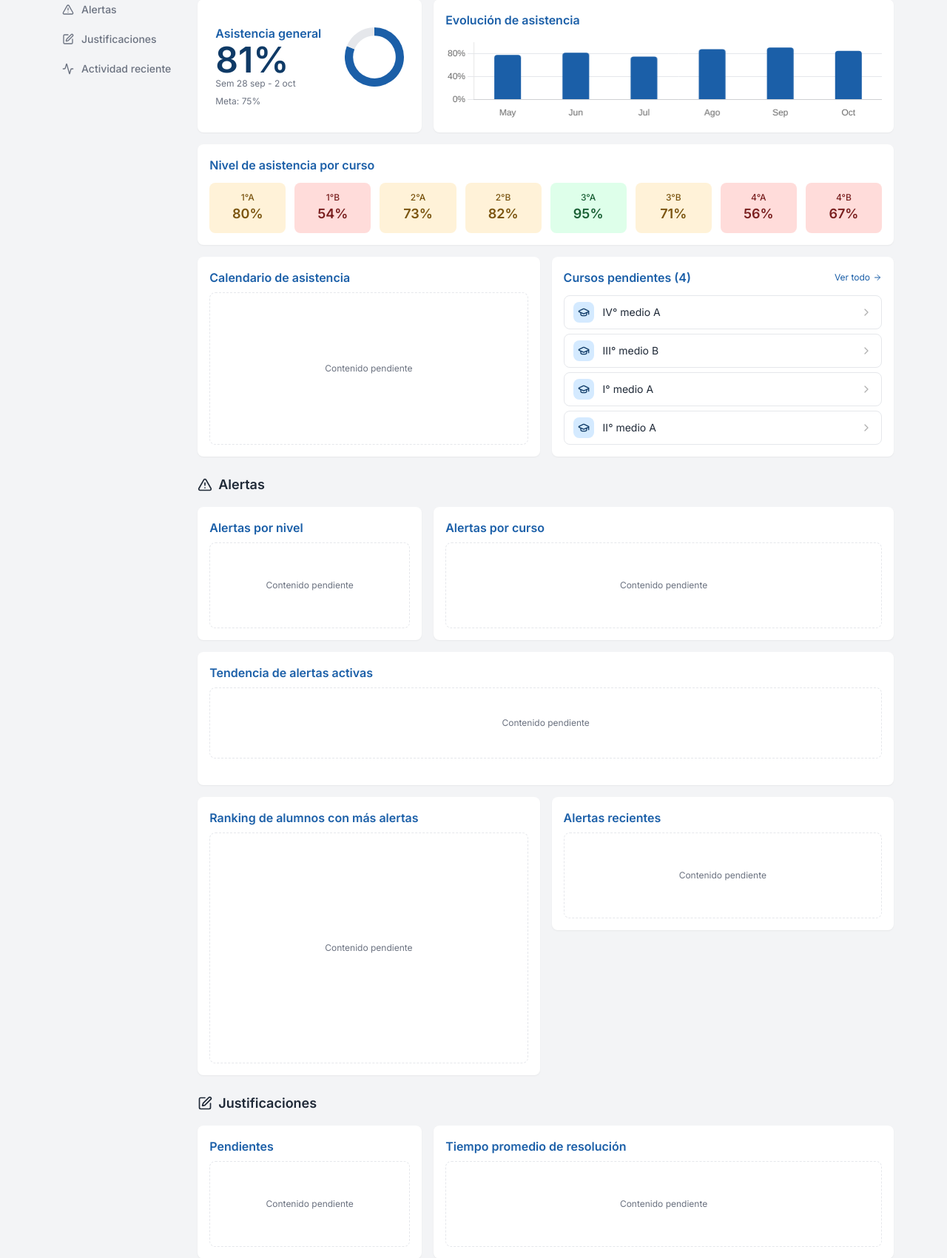
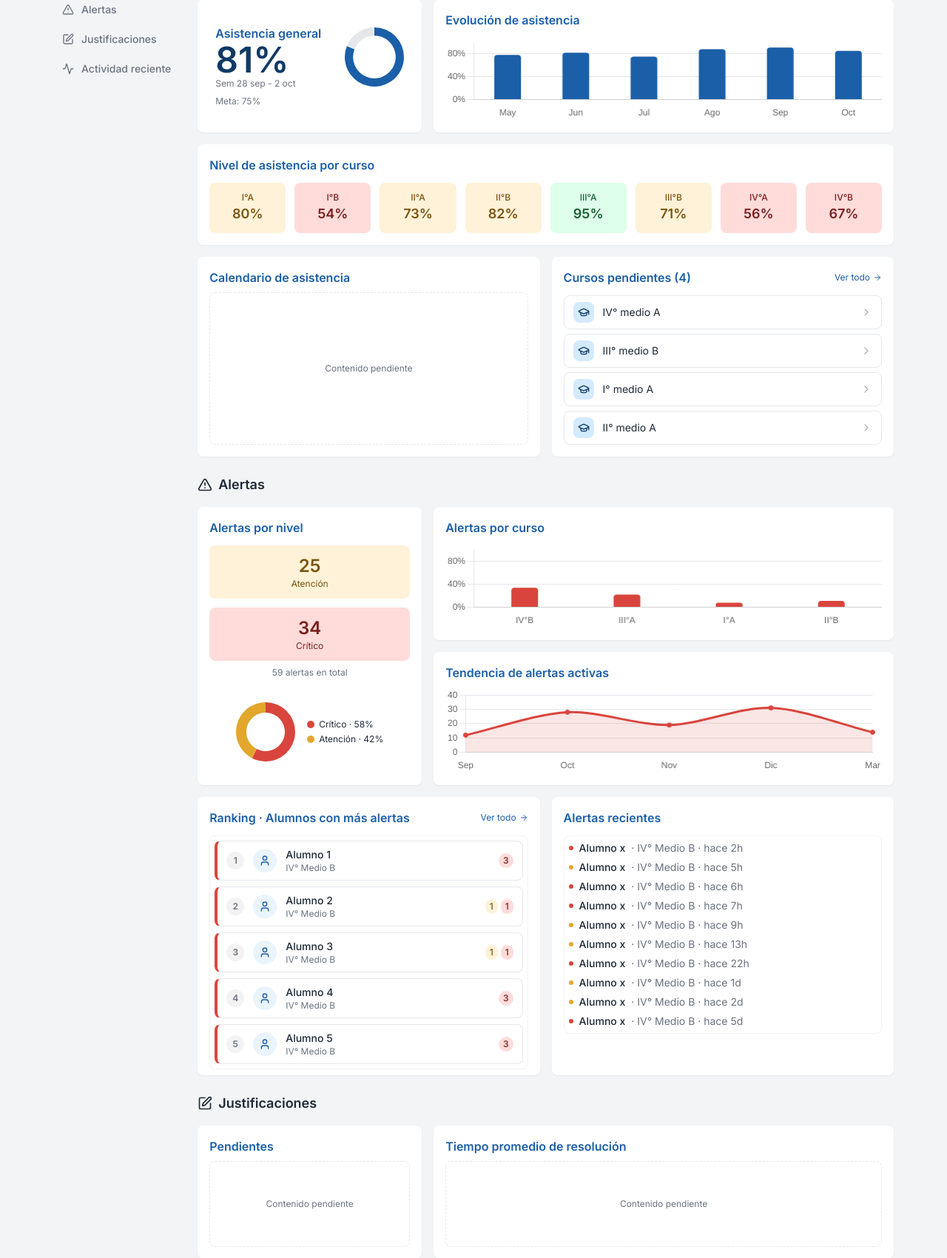
Before and after one commit to shyupss/Sistema-Gestor-Asistencia_Liceo-Santa-Maria-la-Blanca, a Django app: page /monitoreo/ in a window 1280 px wide. Shown: the part 298-1998 px from the top of the page at 74% size. Run offline with Django 5.2, Linux system fonts and the light colour scheme; some libraries are stand-ins or nearby versions.

Commit message:
monitoreo: frontend sección de alertas

```diff
--- a/asistencia_lsmb/monitoreo/templates/monitoreo/pages/alertas.html
+++ b/asistencia_lsmb/monitoreo/templates/monitoreo/pages/alertas.html
@@ -3,43 +3,115 @@
 <div class="mt-4 flex flex-col gap-4 lg:grid lg:grid-cols-12 lg:auto-rows-[180px] lg:grid-flow-dense lg:gap-4">
 
     <!-- Alertas por nivel -->
-    <div class="rounded-lg bg-blanco-tarjeta p-4 shadow-sm lg:col-span-4">
+    <div class="rounded-lg bg-blanco-tarjeta p-4 shadow-sm lg:col-span-4 lg:row-span-2">
         <p class="text-base font-semibold text-azul">Alertas por nivel</p>
-        <div class="mt-2 flex h-24 items-center justify-center rounded-lg border border-dashed border-gris-claro text-xs text-gris-texto lg:h-[calc(100%-2rem)]">
-            Contenido pendiente
+
+        <div class="mt-3 grid grid-cols-2 lg:grid-cols-1 gap-3">
+            <div class="rounded-lg bg-amarillo-fondo p-3 text-center">
+                <p class="text-2xl font-semibold text-amarillo-oscuro">{{ alertas_por_nivel.atencion }}</p>
+                <p class="text-xs text-amarillo-oscuro">Atención</p>
+            </div>
+            <div class="rounded-lg bg-rojo-fondo p-3 text-center">
+                <p class="text-2xl font-semibold text-rojo-oscuro">{{ alertas_por_nivel.critico }}</p>
+                <p class="text-xs text-rojo-oscuro">Crítico</p>
+            </div>
+        </div>
+        <p class="mt-2 text-center text-xs text-gris-texto">{{ alertas_por_nivel.total }} alertas en total</p>
+
+        <div class="mt-4 mb-2 lg:mt-8 lg:mb-0 flex items-center justify-center gap-4">
+            <div class="relative h-20 w-20 shrink-0">
+                <canvas id="grafico-alertas-nivel"></canvas>
+            </div>
+            <ul class="space-y-1 text-xs text-negro-texto">
+                <li class="flex items-center gap-1.5"><span class="h-2.5 w-2.5 shrink-0 rounded-full bg-rojo"></span>Crítico · {{ alertas_por_nivel.pct_critico }}%</li>
+                <li class="flex items-center gap-1.5"><span class="h-2.5 w-2.5 shrink-0 rounded-full bg-amarillo"></span>Atención · {{ alertas_por_nivel.pct_atencion }}%</li>
+            </ul>
         </div>
     </div>
+    {{ alertas_por_nivel|json_script:"datos-alertas-nivel" }}
 
     <!-- Alertas por curso -->
     <div class="rounded-lg bg-blanco-tarjeta p-4 shadow-sm lg:col-span-8">
         <p class="text-base font-semibold text-azul">Alertas por curso</p>
-        <div class="mt-2 flex h-24 items-center justify-center rounded-lg border border-dashed border-gris-claro text-xs text-gris-texto lg:h-[calc(100%-2rem)]">
-            Contenido pendiente
+        <div class="relative mt-2 h-32 lg:h-[calc(100%-2rem)]">
+            <canvas id="grafico-alertas-curso"></canvas>
         </div>
     </div>
+    {{ alertas_por_curso|json_script:"datos-alertas-curso" }}
 
     <!-- Tendencia de alertas activas -->
-    <div class="rounded-lg bg-blanco-tarjeta p-4 shadow-sm lg:col-span-12">
+    <div class="rounded-lg bg-blanco-tarjeta p-4 shadow-sm lg:col-span-8">
         <p class="text-base font-semibold text-azul">Tendencia de alertas activas</p>
-        <div class="mt-2 flex h-24 items-center justify-center rounded-lg border border-dashed border-gris-claro text-xs text-gris-texto">
-            Contenido pendiente
+        <div class="relative mt-2 h-32 lg:h-[calc(100%-2rem)]">
+            <canvas id="grafico-tendencia-alertas"></canvas>
         </div>
     </div>
+    {{ tendencia_alertas|json_script:"datos-tendencia-alertas" }}
 
     <!-- Ranking alertas -->
     <div class="rounded-lg bg-blanco-tarjeta p-4 shadow-sm lg:col-span-6 lg:row-span-2">
-        <p class="text-base font-semibold text-azul">Ranking de alumnos con más alertas</p>
-        <div class="mt-2 flex h-24 items-center justify-center rounded-lg border border-dashed border-gris-claro text-xs text-gris-texto lg:h-[calc(100%-2rem)]">
-            Contenido pendiente
+        <div class="flex items-center justify-between">
+            <p class="text-base font-semibold text-azul">Ranking · Alumnos con más alertas</p>
+            <a href="{% url 'alertas' %}">
+                <span class="flex flex-row items-center gap-1 text-xs text-azul hover:text-azul-claro transition-colors">
+                    Ver todo
+                    <i data-lucide="arrow-right" class="w-3 h-3"></i>
+                </span>
+            </a>
         </div>
+        <ul class="mt-3 space-y-2 border rounded-lg border-gris-ultraclaro p-1.5">
+            {% for item in ranking_alertas %}
+                <li>
+                    <a href="{{ item.url }}"
+                    class="flex items-center gap-3 rounded-lg border-y border-r border-gris-claro border-l-4 px-3 py-2 transition-colors hover:bg-blanco-fondo
+                        {% if item.critico > 0 %}border-l-rojo{% else %}border-l-amarillo{% endif %}">
+                        <span class="flex h-6 w-6 shrink-0 items-center justify-center rounded-full bg-gris-ultraclaro text-xs font-semibold text-gris-texto">{{ item.posicion }}</span>
+                        <span class="flex h-8 w-8 shrink-0 items-center justify-center rounded-full bg-celeste-claro">
+                            <i data-lucide="user" class="h-4 w-4 text-azul-primario"></i>
+                        </span>
+                        <span class="min-w-0 flex-1">
+                            <p class="truncate text-sm font-medium text-negro-texto">{{ item.alumno }}</p>
+                            <p class="text-xs text-gris-texto">{{ item.curso }}</p>
+                        </span>
+                        <span class="flex shrink-0 items-center gap-1">
+                            {% if item.atencion %}<span class="rounded-full bg-amarillo-fondo px-1.5 py-0.5 text-xs font-medium text-amarillo-oscuro">{{ item.atencion }}</span>{% endif %}
+                            {% if item.critico %}<span class="rounded-full bg-rojo-fondo px-1.5 py-0.5 text-xs font-medium text-rojo-oscuro">{{ item.critico }}</span>{% endif %}
+                        </span>
+                    </a>
+                </li>
+            {% empty %}
+                <li class="text-sm text-gris-texto">Sin alumnos en el ranking.</li>
+            {% endfor %}
+        </ul>
     </div>
 
     <!-- Alertas recientes -->
-    <div class="rounded-lg bg-blanco-tarjeta p-4 shadow-sm lg:col-span-6">
+    <div class="rounded-lg bg-blanco-tarjeta p-4 shadow-sm lg:col-span-6 lg:row-span-2">
         <p class="text-base font-semibold text-azul">Alertas recientes</p>
-        <div class="mt-2 flex h-24 items-center justify-center rounded-lg border border-dashed border-gris-claro text-xs text-gris-texto lg:h-[calc(100%-2rem)]">
-            Contenido pendiente
-        </div>
+        <ul class="mt-3 space-y-1.5 border rounded-lg border-gris-ultraclaro p-1.5">
+            {% for alerta in alertas_recientes %}
+                <li class="flex items-center gap-2 text-sm">
+                    <span class="h-1.5 w-1.5 shrink-0 rounded-full {% if alerta.nivel == 'critico' %}bg-rojo{% else %}bg-amarillo{% endif %}"></span>
+                    <span class="font-medium text-negro-texto">{{ alerta.alumno }}</span>
+                    <span class="text-gris-texto">· {{ alerta.curso }} · {{ alerta.hace }}</span>
+                </li>
+            {% empty %}
+                <li class="text-sm text-gris-texto">Sin alertas recientes.</li>
+            {% endfor %}
+        </ul>
     </div>
 
 </div>
+
+<script>
+    document.addEventListener('DOMContentLoaded', () => {
+        const datosNivel = JSON.parse(document.getElementById('datos-alertas-nivel').textContent);
+        crearDonutSegmentos('grafico-alertas-nivel', [datosNivel.critico, datosNivel.atencion], ['#D9453D', '#E3A72E']);
+
+        const datosCurso = JSON.parse(document.getElementById('datos-alertas-curso').textContent);
+        crearBarras('grafico-alertas-curso', datosCurso.labels, datosCurso.valores, PALETA.rojo);
+
+        const datosTendencia = JSON.parse(document.getElementById('datos-tendencia-alertas').textContent);
+        crearLinea('grafico-tendencia-alertas', datosTendencia.labels, datosTendencia.valores);
+    });
+</script>
--- a/asistencia_lsmb/monitoreo/views.py
+++ b/asistencia_lsmb/monitoreo/views.py
@@ -19,19 +19,11 @@ def pagina_monitoreo(request):
             'valores': [78, 82, 75, 88, 91, 85],
         },
         'asistencia_por_curso': [
-            {'curso': '1°A', 'porcentaje': 80}, {'curso': '1°B', 'porcentaje': 54},
-            {'curso': '2°A', 'porcentaje': 73}, {'curso': '2°B', 'porcentaje': 82},
-            {'curso': '3°A', 'porcentaje': 95}, {'curso': '3°B', 'porcentaje': 71},
-            {'curso': '4°A', 'porcentaje': 56}, {'curso': '4°B', 'porcentaje': 67},
+            {'curso': 'I°A', 'porcentaje': 80}, {'curso': 'I°B', 'porcentaje': 54},
+            {'curso': 'II°A', 'porcentaje': 73}, {'curso': 'II°B', 'porcentaje': 82},
+            {'curso': 'III°A', 'porcentaje': 95}, {'curso': 'III°B', 'porcentaje': 71},
+            {'curso': 'IV°A', 'porcentaje': 56}, {'curso': 'IV°B', 'porcentaje': 67},
         ],
-        'calendario_asistencia': {
-            'mes_label': 'Octubre 2026',
-            'dias_semana': ['L', 'M', 'M', 'J', 'V', 'S', 'D'],
-            'celdas': [None, None, None,
-                {'numero': 1, 'porcentaje': 80}, {'numero': 2, 'porcentaje': 68}, {'numero': 3, 'porcentaje': None}, {'numero': 4, 'porcentaje': None},
-                {'numero': 5, 'porcentaje': 76}, {'numero': 6, 'porcentaje': 67}, {'numero': 7, 'porcentaje': 51}, {'numero': 8, 'porcentaje': 73}, {'numero': 9, 'porcentaje': 92}, {'numero': 10, 'porcentaje': None}, {'numero': 11, 'porcentaje': None},
-            ],
-        },
         'cursos_disponibles': ['Asistencia General', '1°A', '1°B', '2°A', '2°B', '3°A', '3°B', '4°A', '4°B'],
         'cursos_pendientes': [
             {'nombre': 'IV° medio A', 'url': '#'},
@@ -39,5 +31,128 @@ def pagina_monitoreo(request):
             {'nombre': 'I° medio A', 'url': '#'},
             {'nombre': 'II° medio A', 'url': '#'},
         ],
+
+        # ALERTAS
+        'alertas_por_nivel': {
+            'atencion': 25,
+            'critico': 34,
+            'total': 59,
+            'pct_atencion': 42,
+            'pct_critico': 58,
+        },
+        'alertas_por_curso': {
+            'labels': ['IV°B', 'III°A', 'I°A', 'II°B'],
+            'valores': [34, 22, 8, 11],
+        },
+        'tendencia_alertas': {
+            'labels': ['Sep', 'Oct', 'Nov', 'Dic', 'Mar'],
+            'valores': [12, 28, 19, 31, 14],
+        },
+        'ranking_alertas': [
+            {
+                'posicion': 1,
+                'alumno': 'Alumno 1',
+                'curso': 'IV° Medio B',
+                'atencion': 0,
+                'critico': 3,
+                'url': '#',
+            },
+            {
+                'posicion': 2,
+                'alumno': 'Alumno 2',
+                'curso': 'IV° Medio B',
+                'atencion': 1,
+                'critico': 1,
+                'url': '#',
+            },
+            {
+                'posicion': 3,
+                'alumno': 'Alumno 3',
+                'curso': 'IV° Medio B',
+                'atencion': 1,
+                'critico': 1,
+                'url': '#',
+            },
+            {
+                'posicion': 4,
+                'alumno': 'Alumno 4',
+                'curso': 'IV° Medio B',
+                'atencion': 0,
+                'critico': 3,
+                'url': '#',
+            },
+            {
+                'posicion': 5,
+                'alumno': 'Alumno 5',
+                'curso': 'IV° Medio B',
+                'atencion': 0,
+                'critico': 3,
+                'url': '#',
+            },
+        ],
+        'ranking_ver_todos_url': '#',
+        'alertas_recientes': [
+            {
+                'alumno': 'Alumno x',
+                'curso': 'IV° Medio B',
+                'hace': 'hace 2h',
+                'nivel': 'critico',
+            },
+            {
+                'alumno': 'Alumno x',
+                'curso': 'IV° Medio B',
+                'hace': 'hace 5h',
+                'nivel': 'atencion',
+            },
+            {
+                'alumno': 'Alumno x',
+                'curso': 'IV° Medio B',
+                'hace': 'hace 6h',
+                'nivel': 'critico',
+            },
+            {
+                'alumno': 'Alumno x',
+                'curso': 'IV° Medio B',
+                'hace': 'hace 7h',
+                'nivel': 'critico',
+            },
+            {
+                'alumno': 'Alumno x',
+                'curso': 'IV° Medio B',
+                'hace': 'hace 9h',
+                'nivel': 'atencion',
+            },
+            {
+                'alumno': 'Alumno x',
+                'curso': 'IV° Medio B',
+                'hace': 'hace 13h',
+                'nivel': 'atencion',
+            },
+            {
+                'alumno': 'Alumno x',
+                'curso': 'IV° Medio B',
+                'hace': 'hace 22h',
+                'nivel': 'critico',
+            },
+            {
+                'alumno': 'Alumno x',
+                'curso': 'IV° Medio B',
+                'hace': 'hace 1d',
+                'nivel': 'atencion',
+            },
+            {
+                'alumno': 'Alumno x',
+                'curso': 'IV° Medio B',
+                'hace': 'hace 2d',
+                'nivel': 'atencion',
+            },
+            {
+                'alumno': 'Alumno x',
+                'curso': 'IV° Medio B',
+                'hace': 'hace 5d',
+                'nivel': 'critico',
+            },
+
+        ],
     }
     return render(request, "monitoreo/base.html", contexto)
--- a/asistencia_lsmb/static/js/monitoreo-utils.js
+++ b/asistencia_lsmb/static/js/monitoreo-utils.js
@@ -72,3 +72,68 @@ function crearBarras(canvasId, labels, valores, color = PALETA.azulPrimario) {
         },
     });
 }
+
+
+function crearDonutSegmentos(canvasId, valores, colores) {
+    const canvas = document.getElementById(canvasId);
+    if (!canvas) return null;
+
+    return new Chart(canvas, {
+        type: 'doughnut',
+        data: {
+            datasets: [{
+                data: valores,
+                backgroundColor: colores,
+                borderWidth: 0,
+            }],
+        },
+        options: {
+            responsive: true,
+            maintainAspectRatio: false,
+            cutout: '65%',
+            plugins: {
+                legend: { display: false },
+                tooltip: { enabled: false },
+            },
+        },
+    });
+}
+
+function crearLinea(canvasId, labels, valores, opciones = {}) {
+    const { color = PALETA.rojo, sufijo = '' } = opciones;
+    const canvas = document.getElementById(canvasId);
+    if (!canvas) return null;
+
+    return new Chart(canvas, {
+        type: 'line',
+        data: {
+            labels,
+            datasets: [{
+                data: valores,
+                borderColor: color,
+                backgroundColor: color + '22', // relleno semi-transparente bajo la línea
+                fill: true,
+                tension: 0.3,
+                pointRadius: 3,
+                pointBackgroundColor: color,
+            }],
+        },
+        options: {
+            responsive: true,
+            maintainAspectRatio: false,
+            plugins: {
+                legend: { display: false },
+            },
+            scales: {
+                y: {
+                    beginAtZero: true,
+                    ticks: { callback: (valor) => valor + sufijo },
+                    grid: { color: PALETA.grisClaro },
+                },
+                x: {
+                    grid: { display: false },
+                },
+            },
+        },
+    });
+}
```
